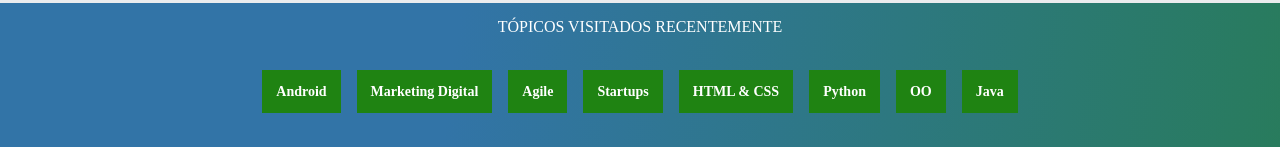
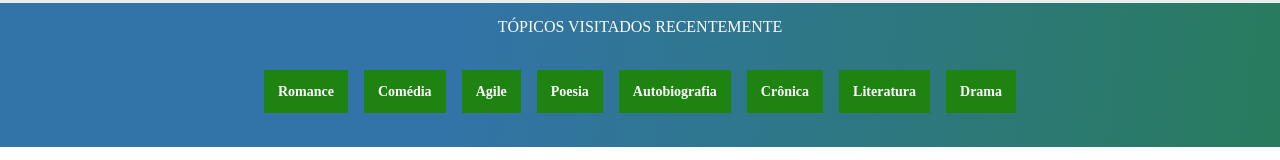
Before and after one commit to Dimi446/livraria-legal, a plain HTML site: page index.html in a window 1280 px wide. Shown: the part 3001-3161 px from the top of the page. Drawn offline with nearby package versions, Linux system fonts and the light colour scheme; a web font is replaced by a local one.

Commit message:
atualizei o index.html

```diff
--- a/index.html
+++ b/index.html
@@ -198,27 +198,27 @@
   <section class="tópicos">
     <h2 class="tópicos__titulo">TÓPICOS VISITADOS RECENTEMENTE</h2>
     <ul class="tópicos__lista">
-      <li class="tópicos__item"><a href="#" class="tópicos__link">Android</a></li>
+      <li class="tópicos__item"><a href="#" class="tópicos__link">Romance</a></li>
       <li class="tópicos__item">
-        <a href="#" class="tópicos__link">Marketing Digital</a>
+        <a href="#" class="tópicos__link">Comédia</a>
       </li>
       <li class="tópicos__item">
         <a href="#" class="tópicos__link">Agile</a>
       </li>
       <li class="tópicos__item">
-        <a href="#" class="tópicos__link">Startups</a>
+        <a href="#" class="tópicos__link">Poesia</a>
       </li>
       <li class="tópicos__item">
-        <a href="#" class="tópicos__link">HTML & CSS</a>
+        <a href="#" class="tópicos__link">Autobiografia</a>
       </li>
       <li class="tópicos__item">
-        <a href="#" class="tópicos__link">Python</a>
+        <a href="#" class="tópicos__link">Crônica</a>
       </li>
       <li class="tópicos__item">
-        <a href="#" class="tópicos__link">OO</a>
+        <a href="#" class="tópicos__link">Literatura</a>
       </li>
       <li class="tópicos__item">
-        <a href="#" class="tópicos__link">Java</a>
+        <a href="#" class="tópicos__link">Drama</a>
       </li>
     </ul>
   </section>
```
